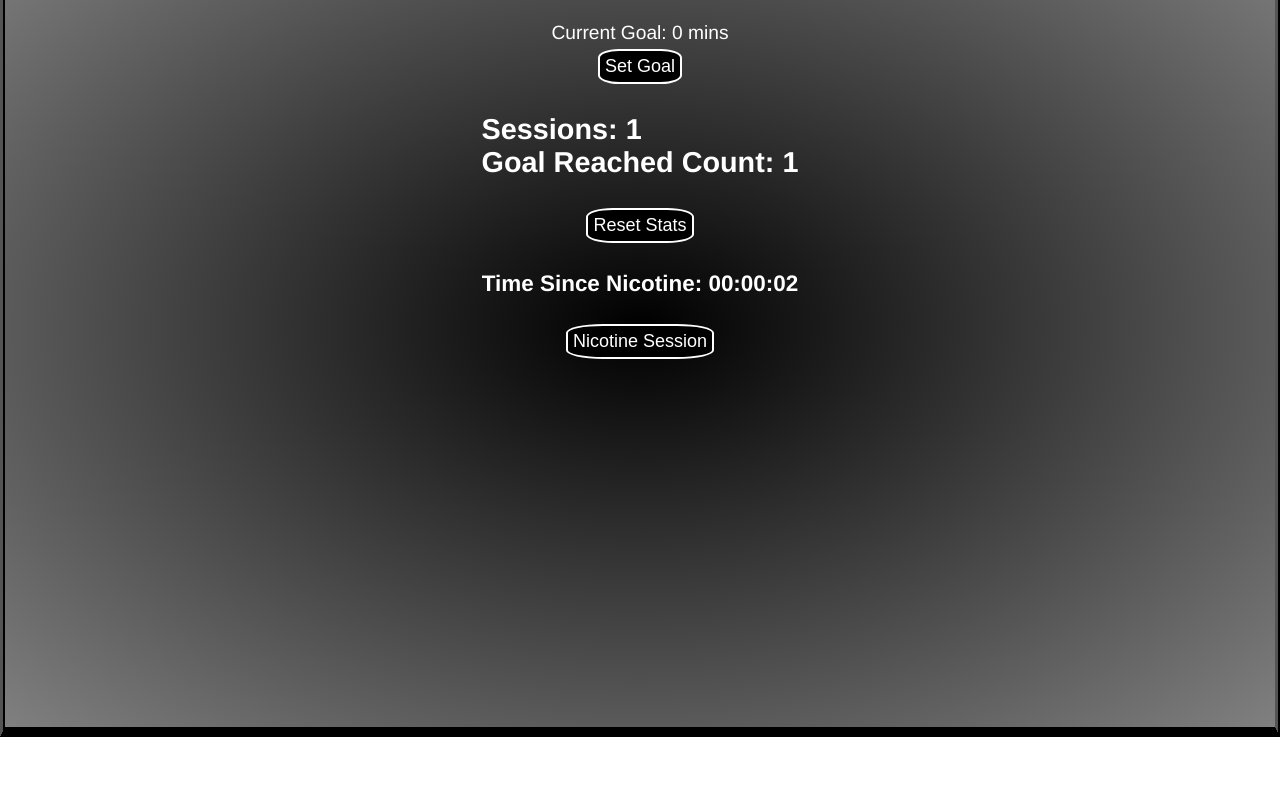
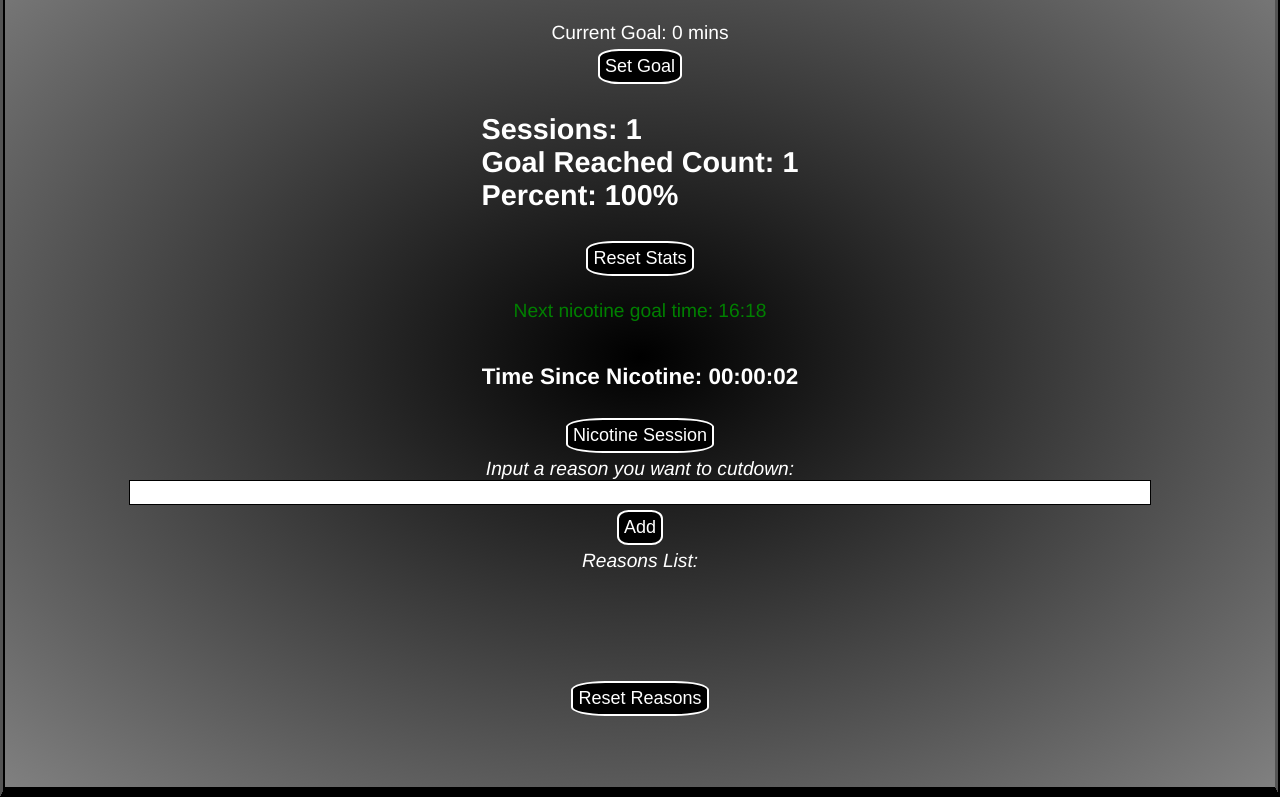
Before and after one commit to Sgamb29/NicotineTimer, a plain HTML site: page index.html in a window 1280 px wide. Both pictures are taken after a click on the button "Nicotine Session". Shown: the part 83-880 px from the top of the page. Before the commit the page ends 820 px from the top, so only its background shows below. Drawn offline with Linux system fonts and the light colour scheme.

Commit message:
more stats and quit reasons

```diff
--- a/index.html
+++ b/index.html
@@ -14,8 +14,17 @@
         <button name="goalButton" onclick="setGoal()">Set Goal</button>
         <h2 id="statsOutput"></h2>
         <button onclick="resetStats()">Reset Stats</button>
+        <p id="nextNicTime"></p>
         <h3 id="mainOutput"></h3>
         <button onclick="startNicotineTime()">Nicotine Session</button>
+        <label for="reasonsInput"><em>Input a reason you want to cutdown:</em></label>
+        <input name="reasonsInput" id="reasonsInput" type="text">
+        <button onclick="addReason()">Add</button>
+        <label for="reasonsOutput"><em>Reasons List:</em></label>
+        <p id="reasonsOutput" name="reasonsOutput"></p>
+        <br><br><br>
+        <button onclick="resetReasons()">Reset Reasons</button>
+        <br><br><br>
 
 
     </div>
--- a/script.js
+++ b/script.js
@@ -7,12 +7,13 @@ let currentGoal = 0;
 let sessionCount = 0;
 let reachedGoalCount = 0;
 let startTime = 0;
-
+let quitReasons = "";
 
 
 let lastNicotineTime = 0;
 let timerInterval = 0;
 let timePassed = 0;
+const nextNicTime = document.getElementById("nextNicTime");
 
 function startNicotineTime(cookieSet=false) {
     const prefix = "Time Since Nicotine: ";
@@ -26,6 +27,19 @@ function startNicotineTime(cookieSet=false) {
             reachedGoalCount += 1;
             setCookie("goalCount", reachedGoalCount.toString(), 10000);
         }
+    }
+    let nextNicHoursAndMins = new Date();
+    nextNicHoursAndMins.setTime(lastNicotineTime.getTime() + currentGoal * 60 * 1000);
+    let nextHr = nextNicHoursAndMins.getHours();
+    let nextMins = nextNicHoursAndMins.getMinutes();
+    nextHr = nextHr < 10 ? `0${nextHr}` : `${nextHr}`;
+    nextMins = nextMins < 10 ? `0${nextMins}` : `${nextMins}`;
+    nextNicTime.innerText = `Next nicotine goal time: ${nextHr}:${nextMins}`;
+    const n2 = new Date();
+    if (n2.getTime() - nextNicHoursAndMins.getTime() >= currentGoal * 60 * 1000) {
+        nextNicTime.style.color = "green";
+    } else {
+        nextNicTime.style.color = "white";
     }
 
     mainOutput.innerText = `${prefix}${getTimeStr(0)}`;
@@ -80,7 +94,8 @@ function setGoal() {
 }
 
 function updateStatsOuput() {
-    const statsStr = `Sessions: ${sessionCount}\nGoal Reached Count: ${reachedGoalCount}`
+    let reachedPercent = reachedGoalCount / sessionCount * 100;
+    const statsStr = `Sessions: ${sessionCount}\nGoal Reached Count: ${reachedGoalCount}\nPercent: ${reachedPercent.toFixed(0)}%`;
     statsOutput.innerText = statsStr;
     goalOutput.innerText = `Current Goal: ${currentGoal} mins`;
 }
@@ -91,10 +106,12 @@ document.addEventListener("DOMContentLoaded", () => {
     const g = getCookie("goal");
     const gc = getCookie("goalCount");
     const sc = getCookie("sessionCount");
+    const rs = getCookie("reasons");
 
     currentGoal = g !== "" ? parseInt(g) : 0;
     reachedGoalCount = gc !== "" ? parseInt(gc) : 0;
     sessionCount = sc !== "" ? parseInt(sc) : 0;
+    quitReasons = rs !== "" ? rs : "";
 
 
     if (lastSesh !== "") {
@@ -102,8 +119,45 @@ document.addEventListener("DOMContentLoaded", () => {
         startNicotineTime(true);
     }
     updateStatsOuput();
+    setCookie("reasons", quitReasons, 10000);
+    addReason(true);
 
 });
+
+const reasonsInput = document.getElementById("reasonsInput");
+const reasonsOutput = document.getElementById("reasonsOutput");
+const seperator = "--+--";
+
+function addReason(reload=false) {
+    if (!reload) {
+        quitReasons = quitReasons + seperator + reasonsInput.value;
+        reasonsInput.value = "";
+    }
+    const reasonsList = quitReasons.split(seperator);
+    reasonsOutput.innerText = "";
+    let reasonsString = "";
+    reasonsList.forEach((r) => {
+        if (r === "") {
+            return;
+        }
+        reasonsString = reasonsString + "* " + r + "\n";
+    });
+    reasonsOutput.innerText = reasonsString;
+    setCookie("reasons", quitReasons, 10000);
+
+}
+
+reasonsInput.addEventListener("keypress", (e) => {
+    if (e.key === "Enter") {
+        addReason();
+    }
+})
+
+function resetReasons() {
+    quitReasons = "";
+    reasonsOutput.innerText = "";
+    setCookie("reasons", quitReasons, 10000);
+}
 
 
 function setCookie(name, value, days) {
--- a/style.css
+++ b/style.css
@@ -51,3 +51,15 @@ input {
     flex-direction: column;
     align-items: center;
 }
+
+
+form {
+    display: flex;
+    flex-direction: column;
+    align-items: center;
+    width: 100%;
+}
+
+input {
+    width: 80%;
+}
```
